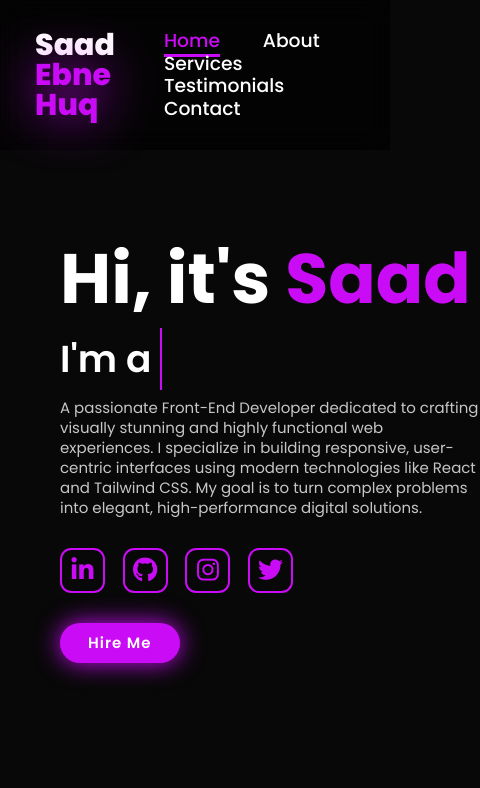
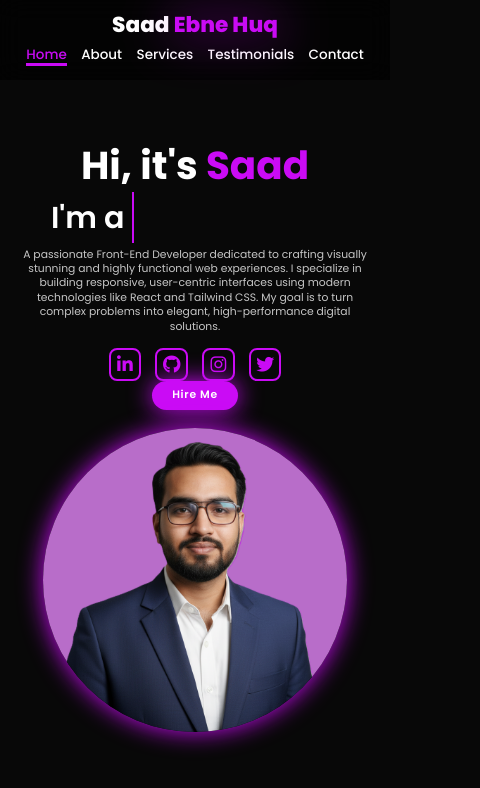
Before and after one commit to saadebnehaque/Responsive-neon-portfolio-project, a website: page index.html in a window 390 px wide. Shown: the whole page, 480 px wide, since content can reach past the window. Drawn offline with Linux system fonts and the light colour scheme.

Commit message:
Make homepage layout responsive across breakpoints

```diff
--- a/src/input.css
+++ b/src/input.css
@@ -196,3 +196,103 @@ section {
         width: calc(100% + 8px);
     }
 }
+
+@media (max-width: 1200px) {
+    html {
+        @apply text-[56.25%];
+    }
+
+    #home {
+        @apply gap-28;
+    }
+}
+
+@media (max-width: 991px) {
+    .header {
+        @apply p-[2rem_5%] gap-6;
+    }
+
+    .navbar {
+        @apply flex flex-wrap justify-end gap-x-8 gap-y-2;
+    }
+
+    .navbar a {
+        @apply ml-0;
+    }
+
+    section {
+        @apply p-[10rem_5%_8rem];
+    }
+
+    #home {
+        @apply gap-16;
+    }
+
+    #homeContent p {
+        @apply max-w-full;
+    }
+}
+
+@media (max-width: 768px) {
+    html {
+        @apply text-[50%];
+    }
+
+    .header {
+        @apply flex-wrap justify-center;
+    }
+
+    .logo {
+        @apply text-center;
+    }
+
+    .navbar {
+        @apply w-full justify-center;
+    }
+
+    #home {
+        @apply flex-col-reverse text-center gap-10;
+    }
+
+    #homeContent {
+        @apply items-center text-center mt-0;
+    }
+
+    .text-aimation {
+        min-width: 300px;
+    }
+
+    .homeImage img {
+        @apply w-[70vw] top-0;
+    }
+
+    #social-icons {
+        @apply flex flex-wrap justify-center;
+    }
+
+    #social-icons a {
+        @apply m-[2rem_1rem_0];
+    }
+}
+
+@media (max-width: 480px) {
+    html {
+        @apply text-[45%];
+    }
+
+    #homeContent h1 {
+        @apply text-[5.4rem];
+    }
+
+    #homeContent h3 {
+        @apply text-[4.2rem];
+    }
+
+    .text-aimation {
+        min-width: 260px;
+    }
+
+    .homeImage img {
+        @apply w-[78vw];
+    }
+}
```
Also changed, not shown: src/output.css.
